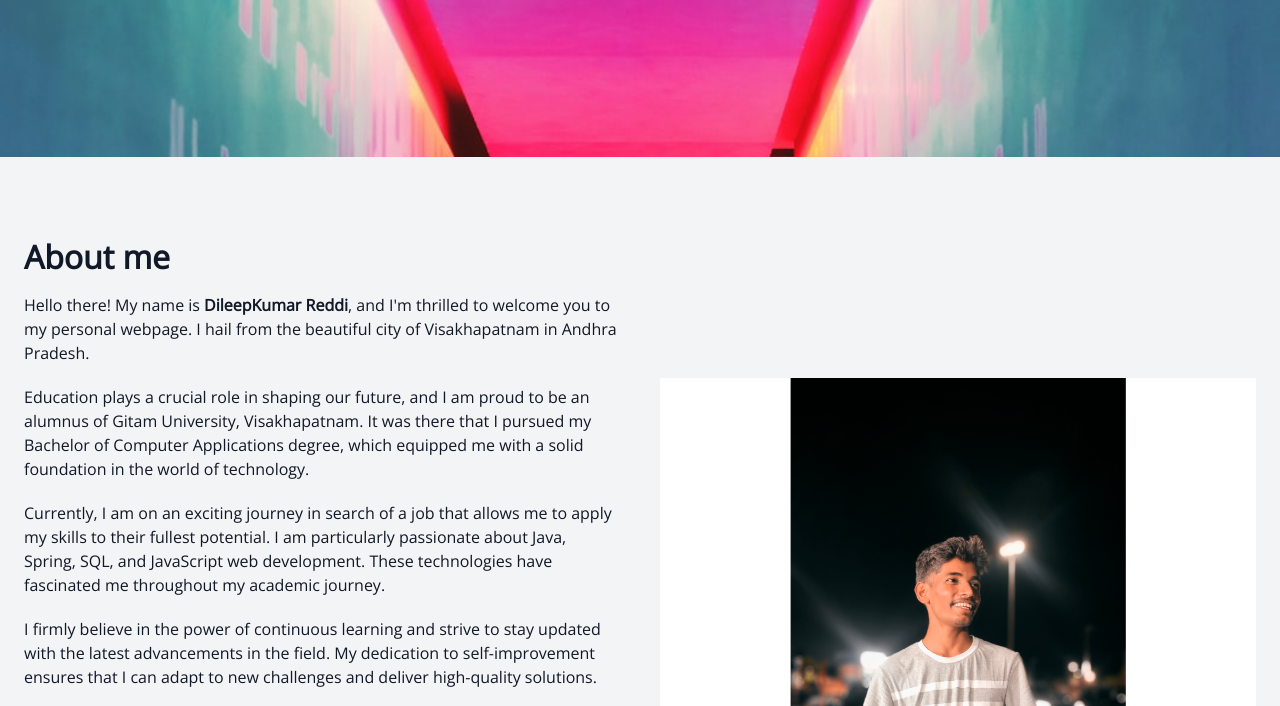
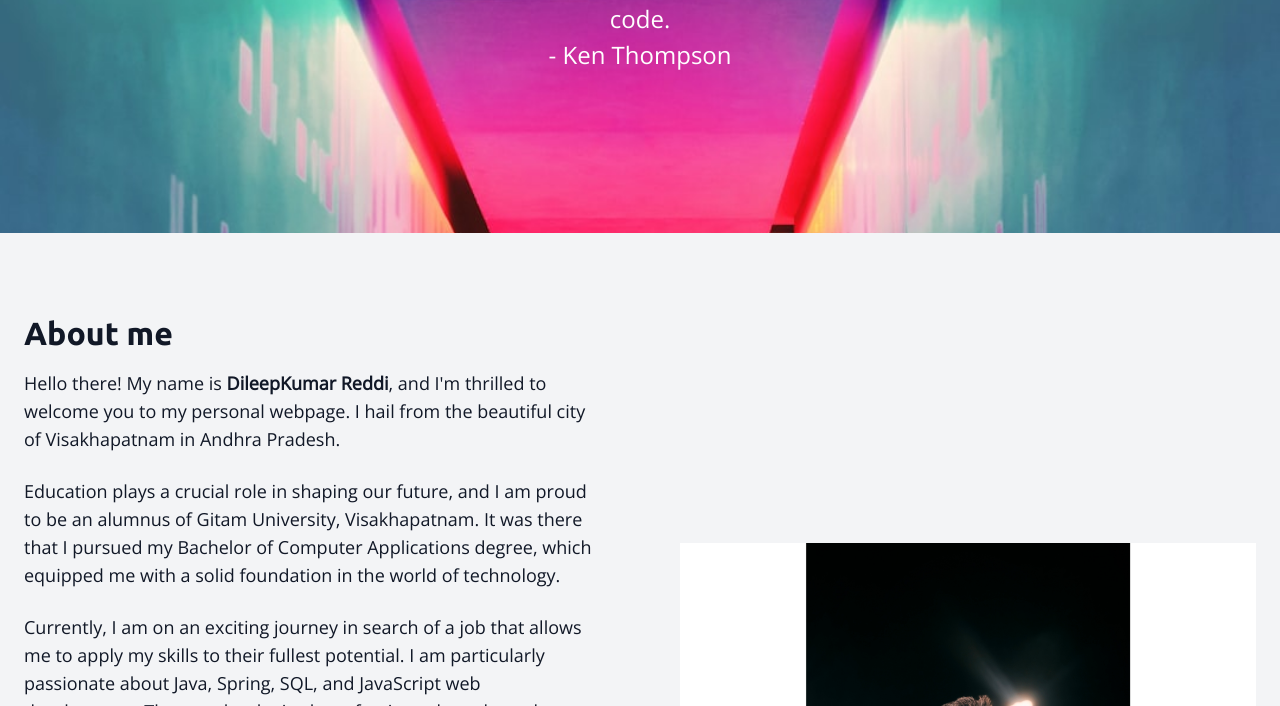
Before and after one commit to dileep011/MyWebPage, a plain HTML site: page index.html in a window 1280 px wide. Shown: the part 467-1173 px from the top of the page. Drawn offline with nearby package versions, Linux system fonts and the light colour scheme.

Commit message:
Update index.html

```diff
--- a/index.html
+++ b/index.html
@@ -1,6 +1,6 @@
 <html style="--body-fontFamily: 'Open Sans', sans-serif; --body-fontWeight: 400; --head-fontFamily: 'Ubuntu', sans-serif; --head-fontWeight: 700;">
 <head>
-<link rel="stylesheet" href="my.css">
+<link rel="stylesheet" href="myself/f8f1728dc783e50a.css">
 
 <link href="https://fonts.googleapis.com/css2?family=Ubuntu:wght@700&amp;family=Open+Sans:wght@400&amp;display=swap"
         rel="stylesheet" data-optimized-fonts="true">
```
